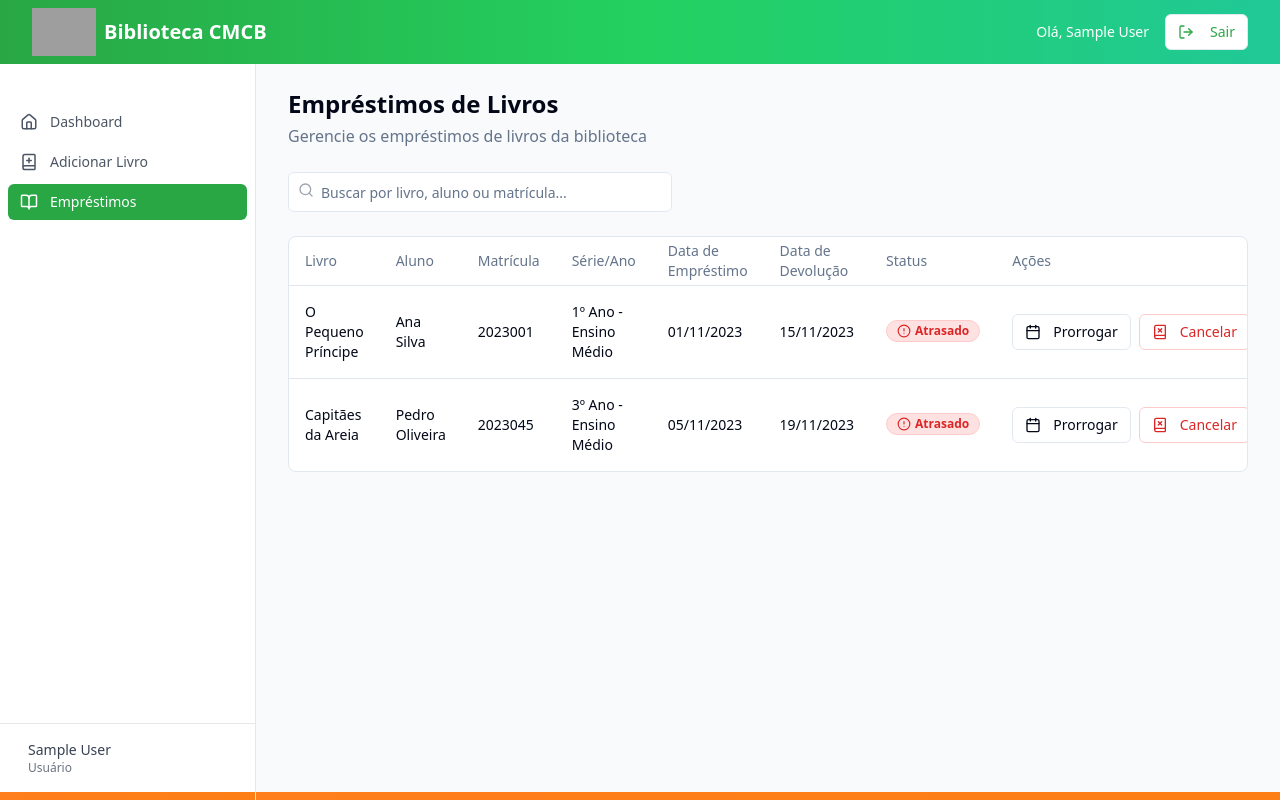
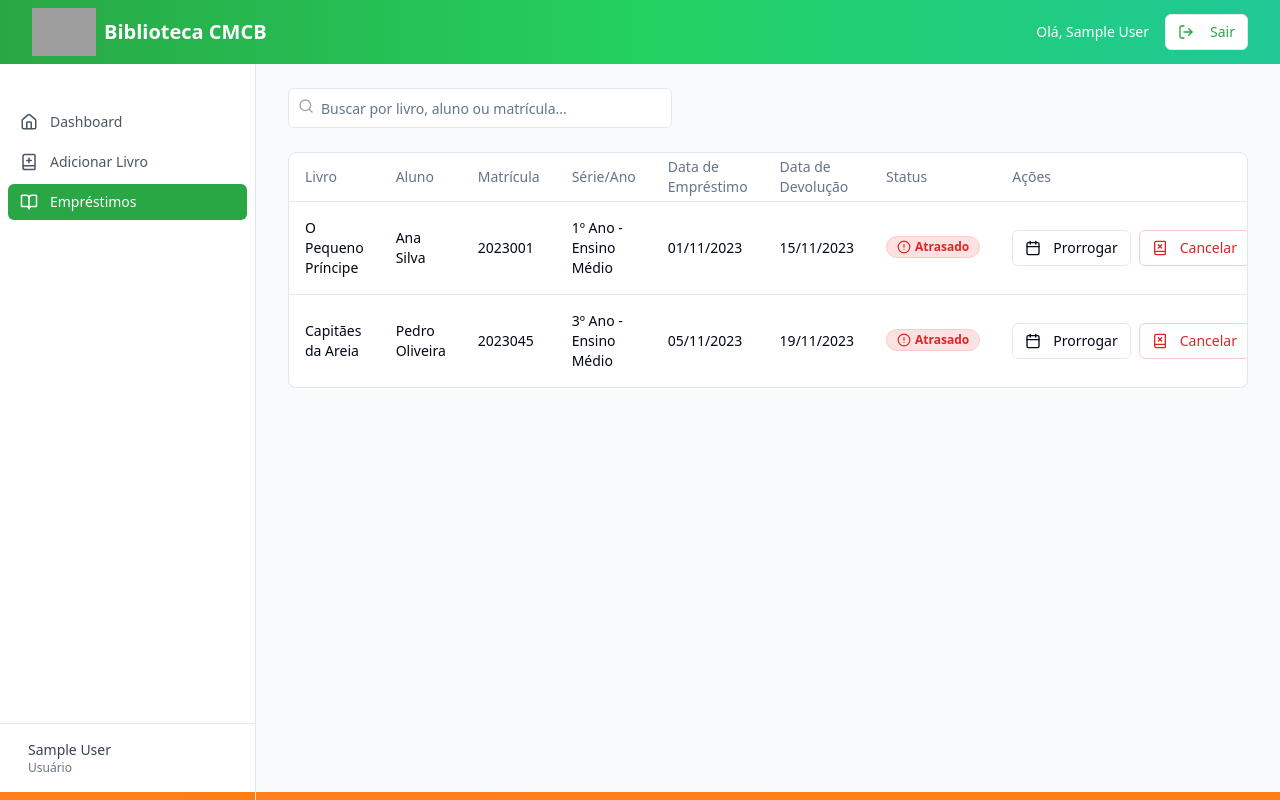
Before and after one commit to Shermawns/Library-API, a React (Vite) app in the folder Library-API-Frontend/: page /book-loans in a window 1280 px wide. Built offline with nearby package versions, Linux system fonts and the light colour scheme; sample sign-in values are in the browser's storage; grey boxes are pictures that could not be loaded.

Commit message:
style: limpa textos duplicados para melhorar leitura

```diff
--- a/Library-API-Frontend/src/pages/AddBook.tsx
+++ b/Library-API-Frontend/src/pages/AddBook.tsx
@@ -14,7 +14,6 @@ const AddBook = () => {
 
   return (
     <div className="max-w-3xl mx-auto">
-      <h1 className="text-2xl font-bold mb-6">Adicionar Novo Livro</h1>
       <BookForm onSubmit={handleAddBook} />
     </div>
   );
--- a/Library-API-Frontend/src/pages/BookLoans.tsx
+++ b/Library-API-Frontend/src/pages/BookLoans.tsx
@@ -109,13 +109,6 @@ const BookLoans = () => {
 
   return (
     <div className="space-y-6">
-      <div>
-        <h1 className="text-2xl font-bold">Empréstimos de Livros</h1>
-        <p className="text-muted-foreground mt-1">
-          Gerencie os empréstimos de livros da biblioteca
-        </p>
-      </div>
-
       <div className="flex items-center mb-6">
         <div className="relative flex-1 max-w-sm">
           <Search className="absolute left-2.5 top-2.5 h-4 w-4 text-gray-400" />
--- a/Library-API-Frontend/src/pages/Dashboard.tsx
+++ b/Library-API-Frontend/src/pages/Dashboard.tsx
@@ -79,11 +79,6 @@ const Dashboard = () => {
   return (
     <div className="space-y-8">
       <div>
-        <h1 className="text-2xl font-bold tracking-tight mb-2">Biblioteca CMCB</h1>
-        <p className="text-muted-foreground mb-6">
-          Gerenciamento de livros e empréstimos
-        </p>
-
         <div className="bg-gray-50 p-5 rounded-lg shadow-sm border">
           <h2 className="text-lg font-medium mb-2">Pesquisar Livros</h2>
           <p className="text-sm text-muted-foreground mb-4">
```
